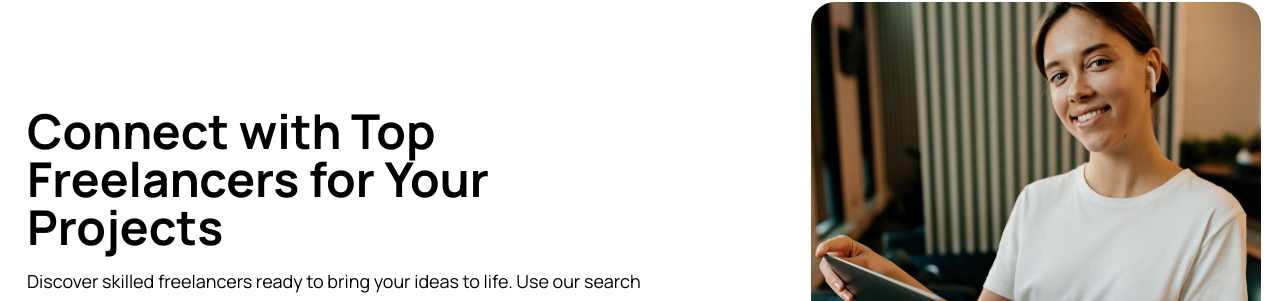
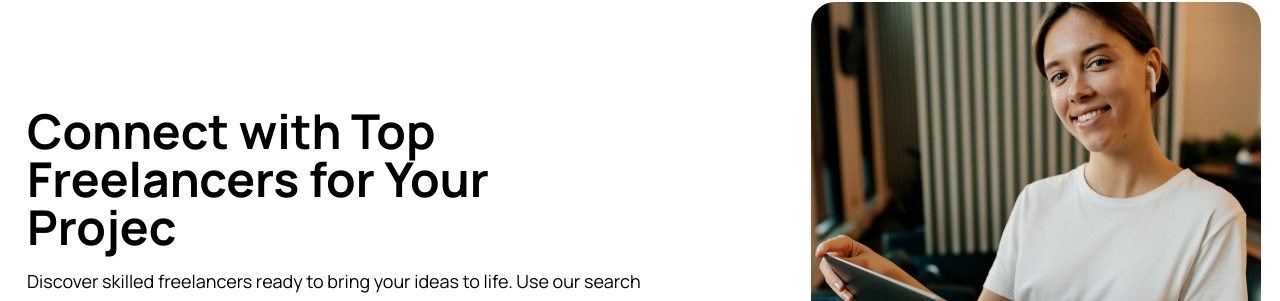
Before and after one commit to Ireski/skillmatch, a React (Vite) app: page / in a window 1280 px wide. Shown: the part 216-517 px from the top of the page. Built offline with nearby package versions, Linux system fonts and the light colour scheme.

Commit message:
Update Hero.jsx

```diff
--- a/src/components/Hero.jsx
+++ b/src/components/Hero.jsx
@@ -9,7 +9,7 @@ const Hero = () => {
       <div className="lg:w-3/6 w-auto px-2 pt-14 pb-12 mr-20">
         <div data-aos="fade-right">
           <h2 className="lg:text-5xl text-[30px] font-bold leading-10">
-            Connect with Top Freelancers for Your Projects
+            Connect with Top Freelancers for Your Projec
           </h2>
           <p className="text-[15px] lg:text-lg py-4">
             Discover skilled freelancers ready to bring your ideas to life. Use
```
